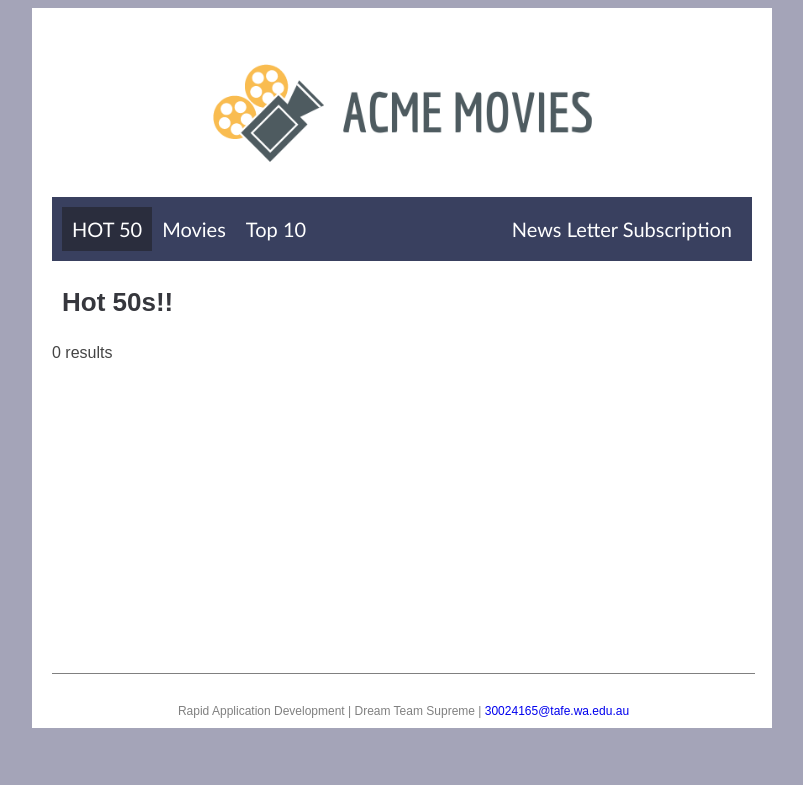
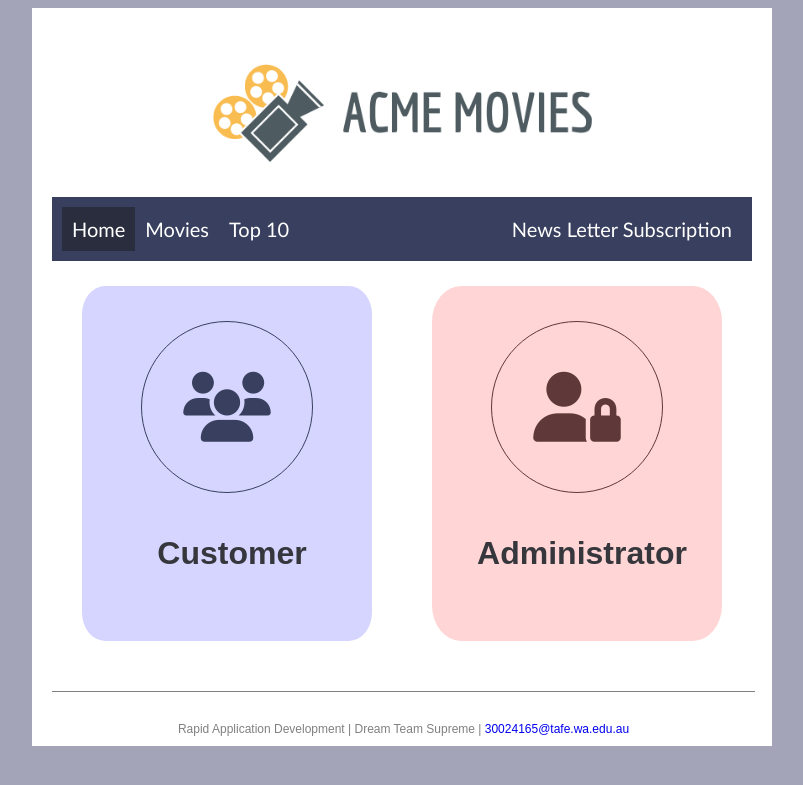
Before and after one commit to J-works-dev/MovieApp, a PHP site: page / in a window 1280 px wide. Shown: the top 785 px of the page, without its empty margins (238-1041 px from the left). Run offline with PHP 8.4, Linux system fonts and the light colour scheme; data that the repository does not hold is empty; some libraries are stand-ins or nearby versions.

Commit message:
Change Index.php to Home

```diff
--- a/hot50.php
+++ b/hot50.php
@@ -1,42 +1,33 @@
-<?php
-    session_start();
-    require("connect.php");
-    $sql = "SELECT * FROM movies
-            ORDER BY Search DESC
-            LIMIT 50;";
-    $result = $pdo->query($sql);
-
-    if ($result->rowcount() > 0) {
-        echo "<table class='table'>
-            <tr>
-            <th class='table-id'>ID</th>
-            <th class='table-title'>Title</th>
-            <th class='table-studio'>Studio</th>
-            <th class='table-rating'>Rating</th>
-            <th class='table-year'>Year</th>
-            <th class='table-genre'>Genre</th>
-            </tr>";
-        while($row = $result->fetch(PDO::FETCH_ASSOC)) {
-            $id = $row["ID"];
-            $title = $row["Title"];
-            $studio = $row["Studio"];
-            $rating = $row["Rating"];
-            $year = $row["Year"];
-            $genre = $row["Genre"];
-            echo "<tr>
-                <td class='table-id'>$id</td>
-                <td class='table-title' style='width: 40%;'>$title</td>
-                <td class='table-studio'>$studio</td>
-                <td class='table-rating'>$rating</td>
-                <td class='table-year'>$year</td>
-                <td class='table-genre'>$genre</td>
-                </tr>";
-            // header("refresh:10; url=activity4.php");
-        }
-        echo "</table>";
-    }
-    else{
-        echo "0 results";
-    }
-    $pdo = null;
-?>
+<!DOCTYPE html>
+<html>
+    <head>
+        <title>Web Programing Project</title>
+        <meta charset="utf-8">
+        <meta name="viewport" content="width=device-width, initial-scale=1, minimum-scale=1" />
+        <link rel="stylesheet" type="text/css" href="style.css?<?php echo time(); ?>" />
+    </head>
+    <body>
+        <div class="content">
+            <div class="title">
+                <a class="title" href="index.php"><img src="Acme Movies.png"></a>
+            </div>
+            <ul class="nav">
+                <li class="nav-index active"><a href="index.php">HOT 50</a></li>
+                <li class="nav-index"><a href="movies.php">Movies</a></li>
+                <li class="nav-index"><a href="top10.php">Top 10</a></li>
+                <li class="nav-index"><a href="subscription.php">News Letter Subscription</a></li>
+            </ul>
+            <main>
+                <section>
+                    <h3>Hot 50s!!</h3>
+                    <article>
+                        <?php require 'hot50.php'; ?>
+                    </article>
+                </section>
+                <div class="footer">
+                    Rapid Application Development | Dream Team Supreme | <a href="mailto:30024165@tafe.wa.edu.au">30024165@tafe.wa.edu.au</a>
+                </div>
+            </main>
+        </div>
+    </body>
+</html>
--- a/index.php
+++ b/index.php
@@ -5,6 +5,7 @@
         <meta charset="utf-8">
         <meta name="viewport" content="width=device-width, initial-scale=1, minimum-scale=1" />
         <link rel="stylesheet" type="text/css" href="style.css?<?php echo time(); ?>" />
+        <script src="https://kit.fontawesome.com/6df72c3e40.js" crossorigin="anonymous"></script>
     </head>
     <body>
         <div class="content">
@@ -12,16 +13,36 @@
                 <a class="title" href="index.php"><img src="Acme Movies.png"></a>
             </div>
             <ul class="nav">
-                <li class="nav-index active"><a href="index.php">HOT 50</a></li>
+                <li class="nav-index active"><a href="index.php">Home</a></li>
                 <li class="nav-index"><a href="movies.php">Movies</a></li>
                 <li class="nav-index"><a href="top10.php">Top 10</a></li>
+                <?php
+                    if(isset($_COOKIE['admin']) || isset($_COOKIE['root']))
+                    {
+                        ?>
+                            <li><a href="addEmployee.php">Modification</a></li>
+                        <?php
+                    }
+                ?>
                 <li class="nav-index"><a href="subscription.php">News Letter Subscription</a></li>
             </ul>
             <main>
                 <section>
-                    <h3>Hot 50s!!</h3>
                     <article>
-                        <?php require 'hot50.php'; ?>
+                        <div class="home_container">
+                            <a href="subscription.php">
+                                <div class="customer">
+                                    <i class="fas fa-users"></i>
+                                    <h2>Customer</h2>
+                                </div>
+                            </a>
+                            <a href="login.php">
+                                <div class="admin">
+                                    <i class="fas fa-user-lock"></i>
+                                    <h2>Administrator</h2>
+                                </div>
+                            </a>
+                        </div>
                     </article>
                 </section>
                 <div class="footer">
--- a/movies.php
+++ b/movies.php
@@ -8,6 +8,7 @@
         <meta charset="utf-8">
         <meta name="viewport" content="width=device-width, initial-scale=1, minimum-scale=1" />
         <link rel="stylesheet" type="text/css" href="style.css?<?php echo time(); ?>" />
+        <script src="https://kit.fontawesome.com/6df72c3e40.js" crossorigin="anonymous"></script>
     </head>
     <body>
         <div class="content">
@@ -15,7 +16,7 @@
                 <a class="title"  href="index.php"><img src="Acme Movies.png"></a>
             </div>
             <ul class="nav">
-                <li class="nav-index"><a href="index.php">HOT 50</a></li>
+                <li class="nav-index"><a href="index.php">Home</a></li>
                 <li class="nav-index active"><a href="movies.php">Movies</a></li>
                 <li class="nav-index"><a href="top10.php">Top 10</a></li>
                 <li class="nav-index"><a href="subscription.php">News Letter Subscription</a></li>
--- a/style.css
+++ b/style.css
@@ -89,6 +89,69 @@ h3 {
 #mobile,
 #tablet {
   display: none;
+}
+
+.home_container {
+  display: flex;
+  justify-content: space-around;
+}
+/*
+.home_container i {
+  width: 170px;
+  height: 170px;
+  line-height: 170px;
+  font-size: 70px;
+  margin: auto;
+  color: rgb(57, 64, 95);
+  border: 1px solid rgb(57, 64, 95);
+  border-radius: 50%;
+  margin-bottom: 16px;
+} */
+
+.customer {
+  padding: 20px;
+  padding-top: 35px;
+  margin: 5px;
+  background-color: rgb(213, 213, 255);
+  border-radius: 8%;
+  text-align: center;
+  width: 250px;
+  height: 300px;
+}
+
+.customer i {
+  width: 170px;
+  height: 170px;
+  line-height: 170px;
+  font-size: 70px;
+  margin: auto;
+  color: rgb(57, 64, 95);
+  border: 1px solid rgb(57, 64, 95);
+  border-radius: 50%;
+  margin-bottom: 16px;
+}
+
+.admin {
+  padding: 20px;
+  padding-top: 35px;
+  margin: 5px;
+  background-color: rgb(255, 213, 213);
+  border-radius: 10%;
+  text-align: center;
+  width: 250px;
+  height: 300px;
+}
+
+.admin i {
+  width: 170px;
+  height: 170px;
+  line-height: 170px;
+  font-size: 70px;
+  margin: auto;
+  color: rgb(95, 57, 57);
+  border: 1px solid rgb(95, 57, 57);
+  border-radius: 50%;
+  margin-bottom: 16px;
 }
 
 .search-form {
--- a/subscription.php
+++ b/subscription.php
@@ -5,6 +5,7 @@
         <meta charset="utf-8">
         <meta name="viewport" content="width=device-width, initial-scale=1, minimum-scale=1" />
         <link rel="stylesheet" type="text/css" href="style.css?<?php echo time(); ?>" />
+        <script src="https://kit.fontawesome.com/6df72c3e40.js" crossorigin="anonymous"></script>
     </head>
     <body>
         <div class="content">
@@ -12,7 +13,7 @@
                 <a href="index.php"><img src="Acme Movies.png"></a>
             </div>
             <ul class="nav">
-                <li class="nav-index"><a href="index.php">HOT 50</a></li>
+                <li class="nav-index"><a href="index.php">Home</a></li>
                 <li class="nav-index"><a href="movies.php">Movies</a></li>
                 <li class="nav-index"><a href="top10.php">Top 10</a></li>
                 <li class="nav-index active"><a href="subscription.php">News Letter Subscription</a></li>
--- a/top10.php
+++ b/top10.php
@@ -5,6 +5,7 @@
         <meta charset="utf-8">
         <meta name="viewport" content="width=device-width, initial-scale=1, minimum-scale=1" />
         <link rel="stylesheet" type="text/css" href="style.css?<?php echo time(); ?>" />
+        <script src="https://kit.fontawesome.com/6df72c3e40.js" crossorigin="anonymous"></script>
     </head>
     <body>
         <div class="content">
@@ -12,7 +13,7 @@
                 <a class="title"  href="index.php"><img src="Acme Movies.png"></a>
             </div>
             <ul class="nav">
-                <li class="nav-index"><a href="index.php">HOT 50</a></li>
+                <li class="nav-index"><a href="index.php">Home</a></li>
                 <li class="nav-index"><a href="movies.php">Movies</a></li>
                 <li class="nav-index active"><a href="top10.php">Top 10</a></li>
                 <li class="nav-index"><a href="subscription.php">News Letter Subscription</a></li>
```
Also changed, not shown: hot50_scr.php (added, +42 -0 lines), login.php (added).
